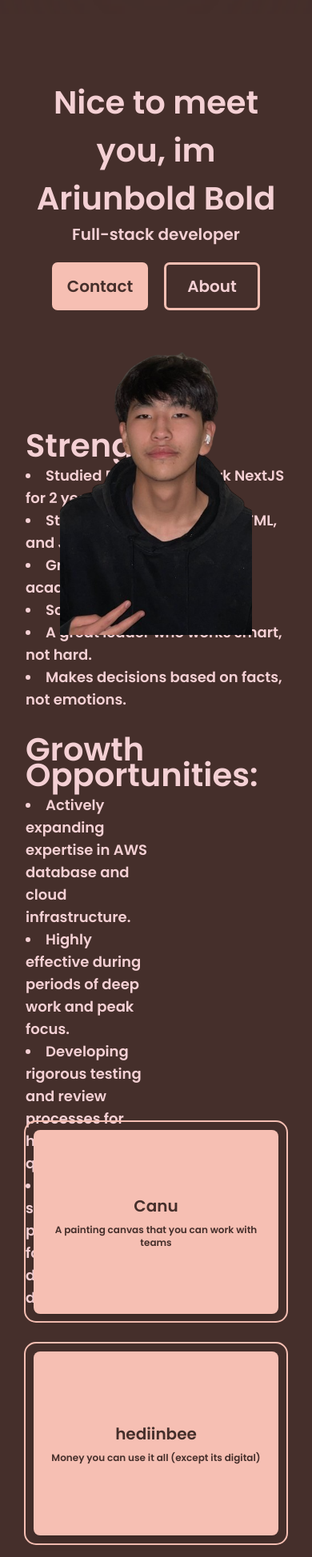
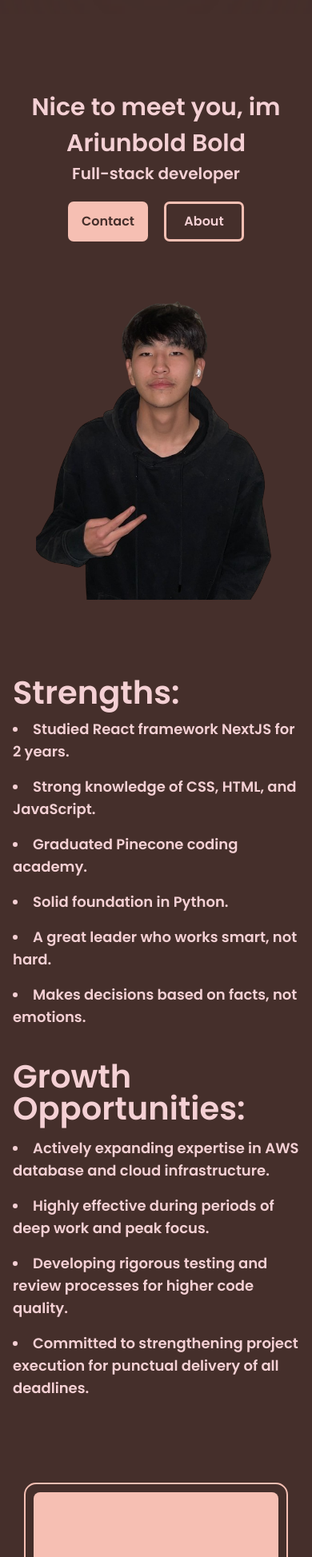
Before and after one commit to simp6969/portfolio, a Next.js app: page / in a window 390 px wide. Shown: the part 50-1997 px from the top of the page at 80% size. Built offline with nearby package versions, Linux system fonts and the light colour scheme.

Commit message:
responsive design huge improvement

```diff
--- a/app/globals.css
+++ b/app/globals.css
@@ -109,7 +109,6 @@ h1 {
   height: 250px;
   border-radius: 50%;
   opacity: 0.2;
-  filter: blur(20px);
   aspect-ratio: 1;
   left: 50%;
   top: 50%;
@@ -122,10 +121,10 @@ h1 {
 
 @keyframes gentlePulse {
   0% {
-    transform: translate(-50%, -50%) scale(1);
+    transform: translate(-50%, -50%);
   }
   100% {
-    transform: translate(-50%, -50%) scale(1.05);
+    transform: translate(-50%, -50%);
   }
 }
 
@@ -244,6 +243,10 @@ svg:hover {
   }
 } */
 
+.page4 {
+  height: 70vh;
+}
+
 textarea:focus,
 input:focus {
   outline: var(--secondaryColor);
@@ -267,3 +270,38 @@ input:focus {
 .animate-fadeInScale {
   animation: fadeInScale 0.6s ease-out forwards;
 }
+
+@media only screen and (max-width: 768px) {
+  .font_title {
+    font-size: 30px;
+  }
+
+  .defaultButton {
+    padding: 10px;
+    font-size: 16px;
+    width: 100px;
+  }
+
+  .main_img1 {
+    height: 400px !important;
+    width: 300px !important;
+  }
+
+  .page2 {
+    height: auto;
+    padding: 40px 0;
+  }
+
+  .info-container {
+    flex-direction: column;
+  }
+
+  .page3 {
+    height: auto;
+    padding: 40px 0;
+  }
+
+  #page4 {
+    padding: 40px 0;
+  }
+}
--- a/components/Page2.jsx
+++ b/components/Page2.jsx
@@ -50,29 +50,29 @@ export function AboutMePage() {
   return (
     <div id="page2" className="page2 flex justify-center items-center w-[full]">
       <div className="flex flex-col gap-5 items-center w-full px-4 md:px-8">
-        <div className="info-container flex flex-col md:flex-row gap-8 p-4 md:p-8 lg:p-12 w-full max-w-5xl">
-          <section className="flex flex-col gap-2 border-r-0 md:border-r-2 border-[var(--primary-accent-color)] md:pr-8 w-full md:w-auto">
+        <div className="info-container flex flex-col md:flex-row gap-8 p-4 md:p-8 lg:p-12 w-[100vw] max-w-5xl">
+          <section className="flex flex-col gap-2 border-r-0 md:border-r-2 border-[var(--primary-accent-color)] md:pr-8 sm-[770px]:w-[100%] w-[100%]">
             <h2 className="section-heading text-2xl md:text-3xl">Strengths:</h2>
             <ul ref={strengthsListRef} className="list-disc list-inside">
               {strengths.map((strength, index) => (
                 <li
                   key={index}
-                  className="text-lg md:text-xl about-me-list-item"
+                  className="text-lg md:text-xl about-me-list-item py-2"
                 >
                   {strength}
                 </li>
               ))}
             </ul>
           </section>
-          <section className="flex flex-col gap-2 w-[50%]">
-            <h2 className="section-heading text-2xl md:text-3xl">
+          <section className="flex flex-col gap-2 w-[100%] md-[770px]:w-[100%]">
+            <h2 className="section-heading leading-[40px] text-2xl md:text-3xl">
               Growth Opportunities:
             </h2>
             <ul ref={weaknessesListRef} className="list-disc list-inside">
               {weaknesses.map((weakness, index) => (
                 <li
                   key={index}
-                  className="text-lg md:text-xl about-me-list-item"
+                  className="text-lg md:text-xl about-me-list-item py-2"
                 >
                   {weakness}
                 </li>
--- a/components/Page3.jsx
+++ b/components/Page3.jsx
@@ -72,7 +72,7 @@ export function Page3() {
   return (
     <div
       id="page3"
-      className="h-[70vh] w-full bg-[var(--primaryColor)] flex flex-wrap gap-6 md:gap-8 p-4 md:p-8 justify-center items-center"
+      className="page3 w-full bg-[var(--primaryColor)] flex flex-wrap gap-6 md:gap-8 p-4 md:p-8 justify-center items-center"
     >
       {projectDetails.map((project) => (
         <div
--- a/components/Page4.jsx
+++ b/components/Page4.jsx
@@ -61,7 +61,7 @@ export function Page4() {
     <div
       id="page4"
       ref={pageRef}
-      className="h-[80vh] w-full flex justify-center items-center p-4" // Ensure consistent background and centering
+      className="page4 w-full flex justify-center items-center p-4" // Ensure consistent background and centering
     >
       <div
         ref={windowRef}
```
